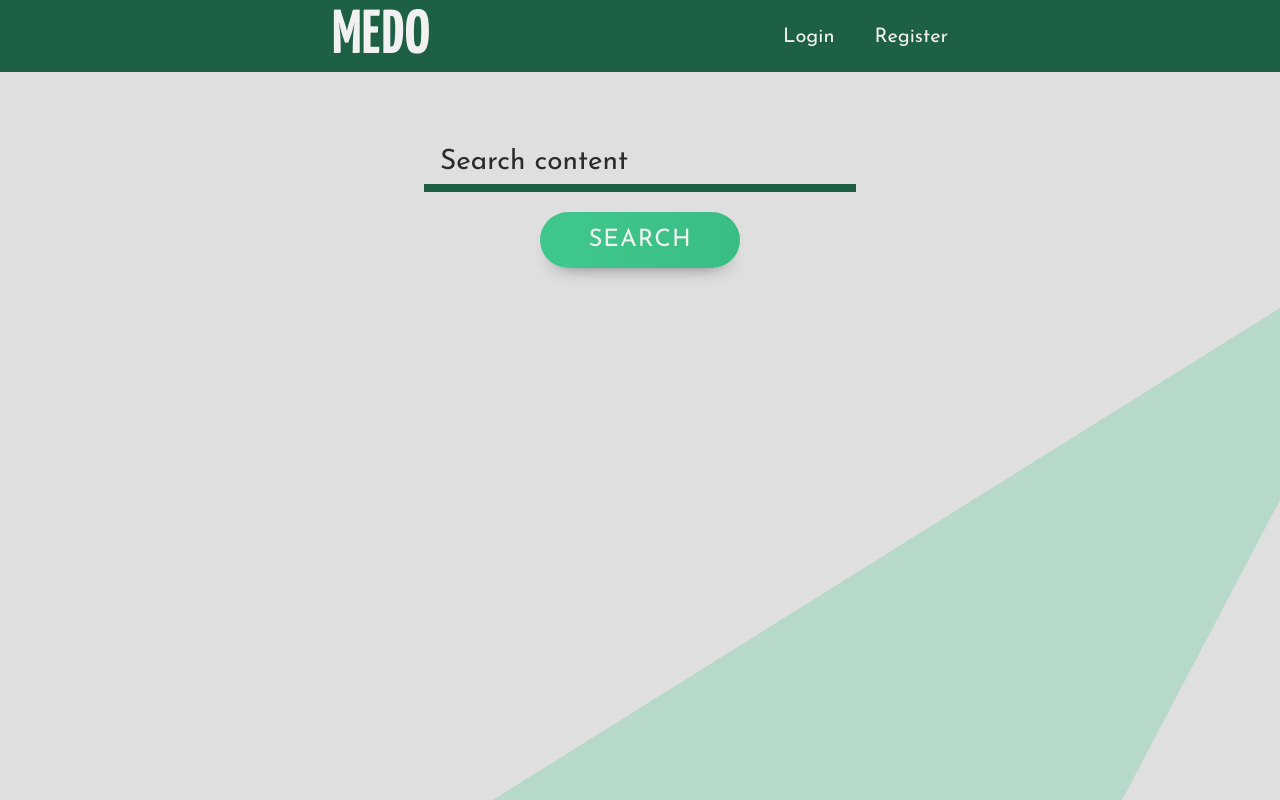
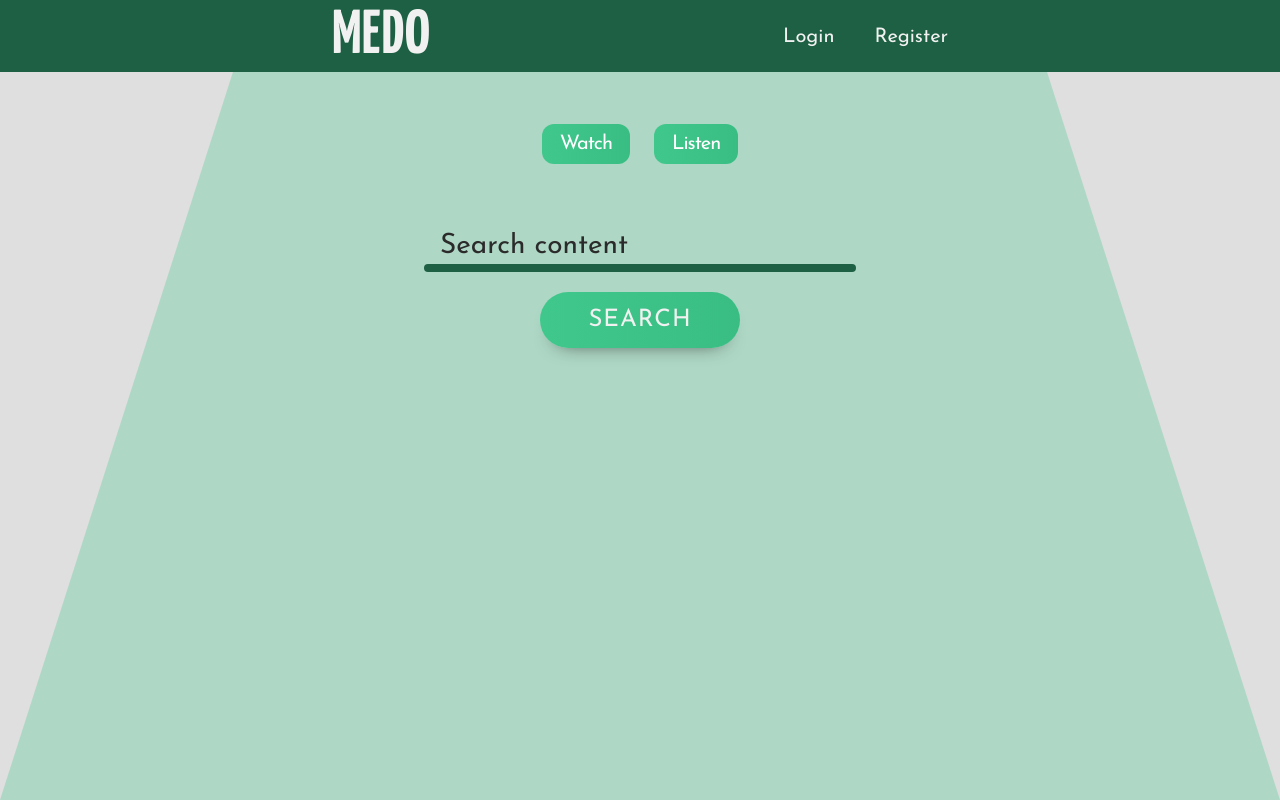
Before and after one commit to mpaitgt/recordshare, a React (Create React App) app in the folder client/: page / in a window 1280 px wide. Built offline with nearby package versions, Linux system fonts and the light colour scheme.

Commit message:
styled the success page after registration

```diff
--- a/client/public/index.html
+++ b/client/public/index.html
@@ -29,8 +29,9 @@
   </head>
   <body>
     <noscript>You need to enable JavaScript to run this app.</noscript>
+    <div id="bg"></div>
     <div id="root"></div>
-    <div id="bg"></div>
+
     <!-- <div id="bg2"></div> -->
     <!--
       This HTML file is a template.
--- a/client/src/Components/Registration/RegistrationForm.js
+++ b/client/src/Components/Registration/RegistrationForm.js
@@ -6,7 +6,7 @@ import Success from './Success';
 
 class RegistrationForm extends React.Component {
   state = {
-    step: 1,
+    step: 4,
     first_name: '',
     last_name: '',
     email: '',
--- a/client/src/Components/Registration/Success.js
+++ b/client/src/Components/Registration/Success.js
@@ -1,13 +1,20 @@
 import React from 'react';
+import {Link} from 'react-router-dom';
 import Card from '../Card';
+import Button from '../Button';
+import Text from '../Text';
 
 class Success extends React.Component {
   render() {
     return (
       <div style={{ width: 'auto', margin: '0 auto' }}>
         <Card>
-          <div>Success!!</div>
-          <div>Thank you for your submission.</div>
+          <Text variant="h1">Success!!</Text>
+          <Text variant="p1">Thanks for registering - now enjoy Medo</Text>
+          <Link to="/">
+            <Button>Get Searchin'</Button>
+          </Link>
+
         </Card>
       </div>
     )
--- a/client/src/Components/SearchBar.js
+++ b/client/src/Components/SearchBar.js
@@ -3,13 +3,14 @@ import styled from '@emotion/styled';
 
 const INPUT = styled.input`
   border: none;
-  border-bottom: 8px solid #1E6043;
-  padding: 16px 16px 8px 16px;
+  // border-bottom: 8px solid #1E6043;
+  padding: 16px 16px 4px 16px;
   font-size: 28px;
   font-family: var(--subfont);
   background: none;
   color: #2B2B2B;
   width: 400px;
+  margin-top: 20px;
   &::placeholder {
     color: var(--gray-1);
     font-family: var(--subfont);
@@ -17,8 +18,15 @@ const INPUT = styled.input`
   }
 `;
 
+const BORDER = styled.div`
+  background: #1E6043;
+  height: 8px;
+  border-radius: 5px;
+`;
+
 function SearchBar({ name, value, type, placeholder, onChange }) {
   return (
+    <div>
       <INPUT
         name={name}
         value={value}
@@ -27,6 +35,8 @@ function SearchBar({ name, value, type, placeholder, onChange }) {
         placeholder={placeholder}
         onChange={onChange}
       />
+      <BORDER />
+    </div>
   )
 }
 
--- a/client/src/Pages/Search.js
+++ b/client/src/Pages/Search.js
@@ -3,6 +3,7 @@ import Container from '../Components/Container';
 import ContentCard from '../Components/ContentCard/ContentCard';
 import SearchBar from '../Components/SearchBar';
 import SearchBtn from '../Components/SearchBtn';
+import Button from '../Components/Button';
 import AliceCarousel from 'react-alice-carousel';
 import styled from '@emotion/styled';
 import omdb from '../Utils/omdb';
@@ -60,6 +61,10 @@ class Search extends Component {
 
     return (
       <div className="page" id="test3">
+        <div>
+          <Button>Watch</Button>
+          <Button>Listen</Button>
+        </div>
         <Container>
           <FORM className="search-form page" onSubmit={this.handleSubmit}>
             <SearchBar
--- a/client/src/index.css
+++ b/client/src/index.css
@@ -23,6 +23,7 @@ body {
   -webkit-font-smoothing: antialiased;
   -moz-osx-font-smoothing: grayscale;
   background: var(--gray-6);
+  position: relative;
 }
 
 .page {
@@ -32,12 +33,13 @@ body {
 }
 
 #bg {
-  clip-path: polygon(100% 0, 100% 24%, 75% 100%, 0% 100%);
+  clip-path: polygon(20% 0%, 80% 0%, 100% 100%, 0% 100%);
   height: 100vh;
   width: 100%;
   background: var(--light-green);
-  opacity: 0.25;
+  opacity: 0.3;
   position: fixed;
+  z-index: -1;
 }
 
 @keyframes in {
```
Lines whose indentation alone changed are shown as unchanged.
